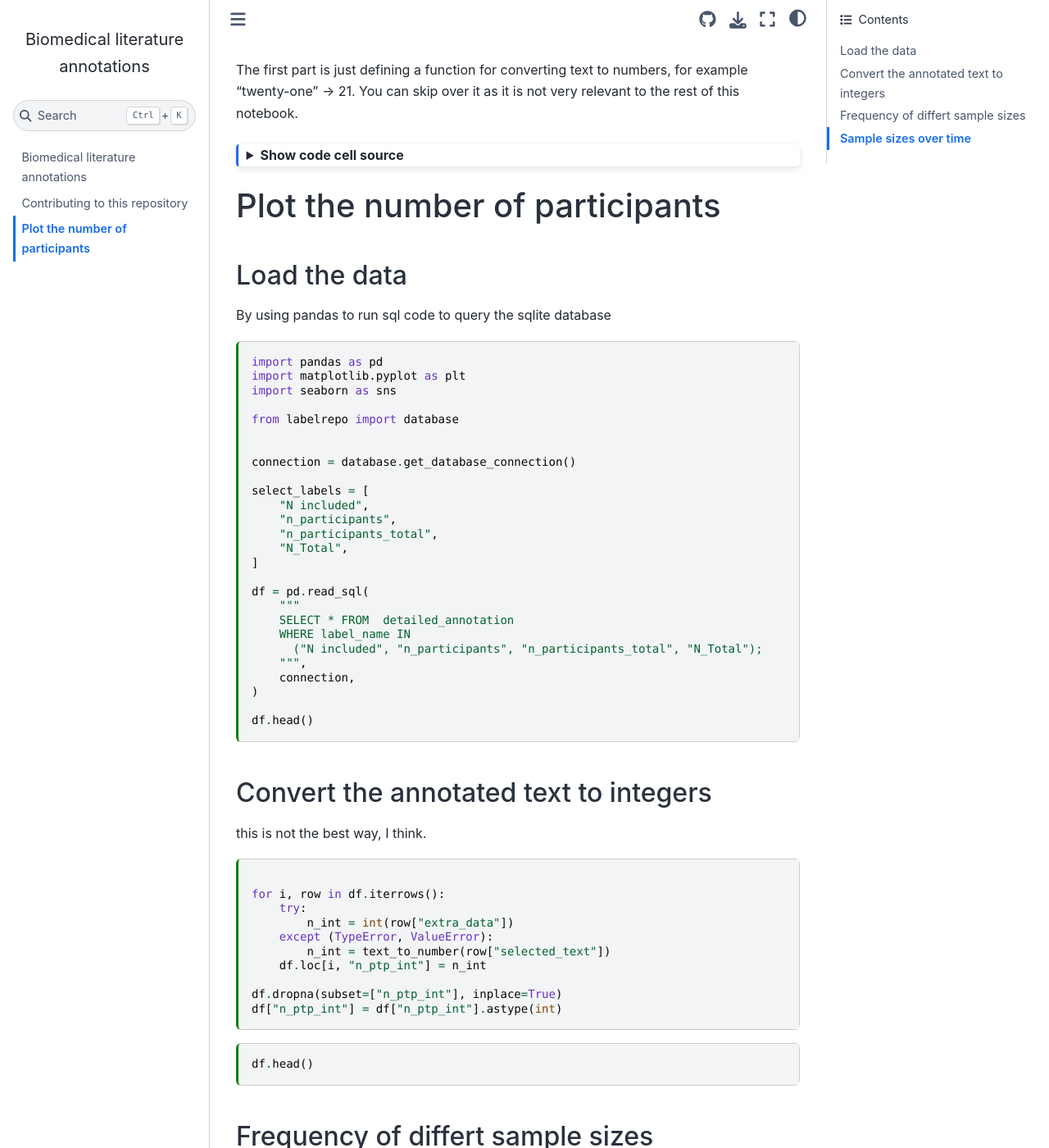
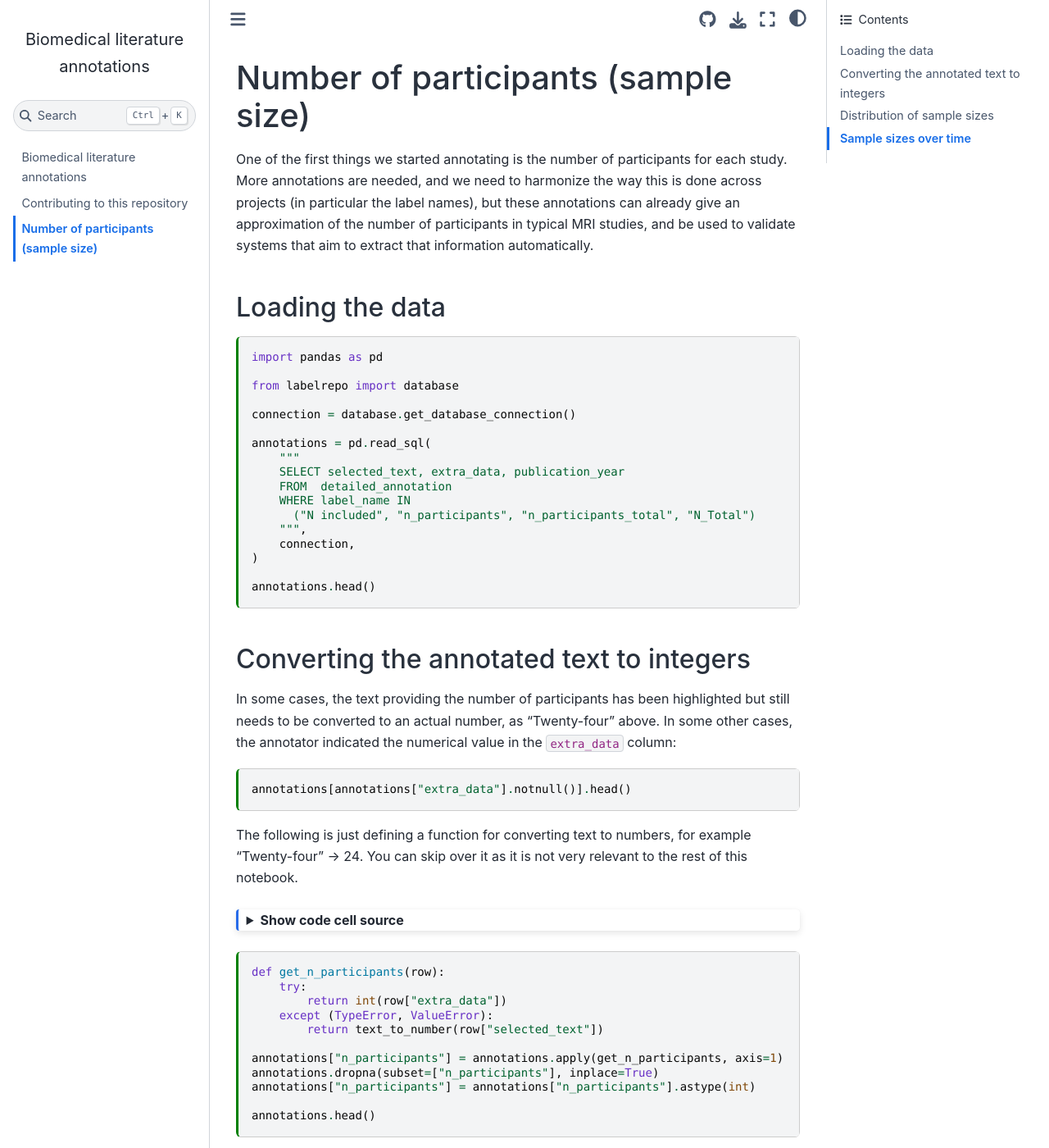
Before and after one commit to litmining/labelbuddy-annotations, a Jupyter Book: the page built from analysis/book/number_of_participants.md, in a window 1280 px wide and 1400 px high. Shown: the whole window at 82% size. Built offline with Jupyter Book 1.0.4 settings and Sphinx 7.4.7 and the Sphinx Book theme 1.1.4, drawn with Linux system fonts in a browser that asks for light colours; pages that are not in the unit, such as notebooks, are missing from menus; some of the changed text lies outside the part shown.

````diff
--- a/analysis/book/_toc.yml
+++ b/analysis/book/_toc.yml
@@ -3,4 +3,4 @@ root: overview
 chapters:
   - file: using_this_repository
   - file: contributing_to_this_repository
-  - file: plot_n_participants
+  - file: number_of_participants
--- a/analysis/book/plot_n_participants.md
+++ b/analysis/book/number_of_participants.md
@@ -11,8 +11,45 @@ kernelspec:
   name: python3
 ---
 
-The first part is just defining a function for converting text to numbers,
-for example "twenty-one" → 21. You can skip over it as it is not very
+# Number of participants (sample size)
+
+One of the first things we started annotating is the number of participants for each study.
+More annotations are needed, and we need to harmonize the way this is done across projects (in particular the label names), but these annotations can already give an approximation of the number of participants in typical MRI studies, and be used to validate systems that aim to extract that information automatically.
+
+## Loading the data
+
+
+```{code-cell}
+import pandas as pd
+
+from labelrepo import database
+
+connection = database.get_database_connection()
+
+annotations = pd.read_sql(
+    """
+    SELECT selected_text, extra_data, publication_year
+    FROM  detailed_annotation
+    WHERE label_name IN
+      ("N included", "n_participants", "n_participants_total", "N_Total")
+    """,
+    connection,
+)
+
+annotations.head()
+```
+
+## Converting the annotated text to integers
+
+In some cases, the text providing the number of participants has been highlighted but still needs to be converted to an actual number, as "Twenty-four" above.
+In some other cases, the annotator indicated the numerical value in the `extra_data` column:
+
+```{code-cell}
+annotations[annotations["extra_data"].notnull()].head()
+```
+
+The following is just defining a function for converting text to numbers,
+for example "Twenty-four" → 24. You can skip over it as it is not very
 relevant to the rest of this notebook.
 
 ```{code-cell}
@@ -115,80 +152,36 @@ class TextToNumber:
 text_to_number = TextToNumber()
 ```
 
-# Plot the number of participants
-
-+++
-
-## Load the data
-By using pandas to run sql code to query the sqlite database
 
 ```{code-cell}
-import pandas as pd
-import matplotlib.pyplot as plt
-import seaborn as sns
+def get_n_participants(row):
+    try:
+        return int(row["extra_data"])
+    except (TypeError, ValueError):
+        return text_to_number(row["selected_text"])
 
-from labelrepo import database
+annotations["n_participants"] = annotations.apply(get_n_participants, axis=1)
+annotations.dropna(subset=["n_participants"], inplace=True)
+annotations["n_participants"] = annotations["n_participants"].astype(int)
 
-
-connection = database.get_database_connection()
-
-select_labels = [
-    "N included",
-    "n_participants",
-    "n_participants_total",
-    "N_Total",
-]
-
-df = pd.read_sql(
-    """
-    SELECT * FROM  detailed_annotation
-    WHERE label_name IN
-      ("N included", "n_participants", "n_participants_total", "N_Total");
-    """,
-    connection,
-)
-
-df.head()
+annotations.head()
 ```
 
-## Convert the annotated text to integers
-this is not the best way, I think.
+## Distribution of sample sizes
 
 ```{code-cell}
+from matplotlib import pyplot as plt
 
-
-for i, row in df.iterrows():
-    try:
-        n_int = int(row["extra_data"])
-    except (TypeError, ValueError):
-        n_int = text_to_number(row["selected_text"])
-    df.loc[i, "n_ptp_int"] = n_int
-
-df.dropna(subset=["n_ptp_int"], inplace=True)
-df["n_ptp_int"] = df["n_ptp_int"].astype(int)
-```
-
-```{code-cell}
-df.head()
-```
-
-## Frequency of differt sample sizes
-
-```{code-cell}
 fig, ax = plt.subplots(figsize=(10, 5))
-df["n_ptp_int"].hist(bins=100)
-ax.set_ylabel("Number of papers")
-ax.set_xlabel("Number of participants")
+annotations["n_participants"].hist(bins=100, ax=ax)
+_ = ax.set_ylabel("Number of papers")
+_ = ax.set_xlabel("Number of participants")
 ```
 
 ## Sample sizes over time
 
 ```{code-cell}
 fig, ax = plt.subplots()
-df.plot.scatter(x="publication_year", y="n_ptp_int", ax=ax, alpha=0.3)
+annotations.plot.scatter(x="publication_year", y="n_participants", ax=ax, alpha=0.3)
+ax.set_yscale("log")
 ```
-
-```{code-cell}
-fig, ax = plt.subplots()
-sns.lineplot(data=df, x="publication_year", y="n_ptp_int", ax=ax)
-```
````
Also changed, not shown: analysis/book/contributing_to_this_repository.md (+11 -12 lines), analysis/book/overview.md (+61 -16 lines), 1 other file.
